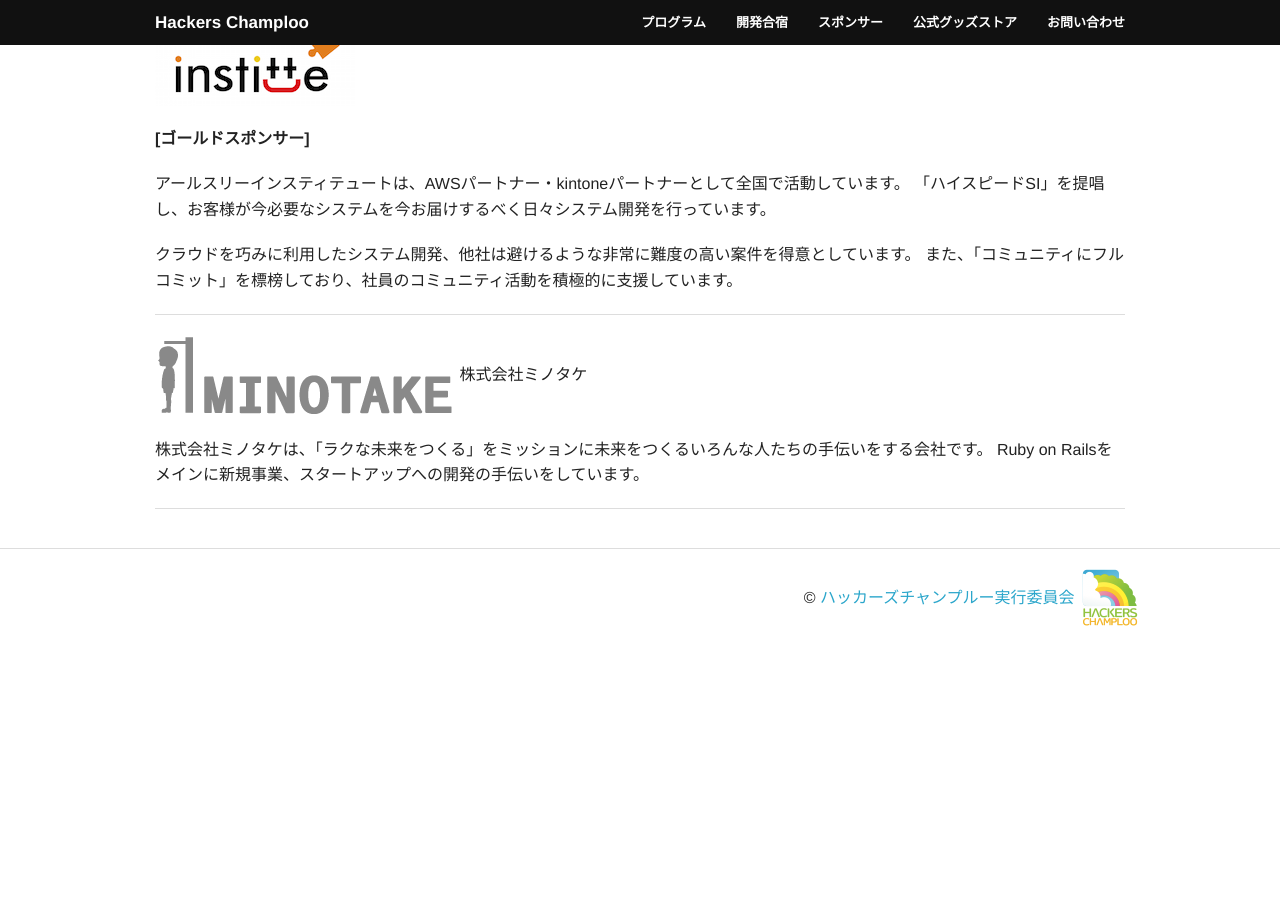
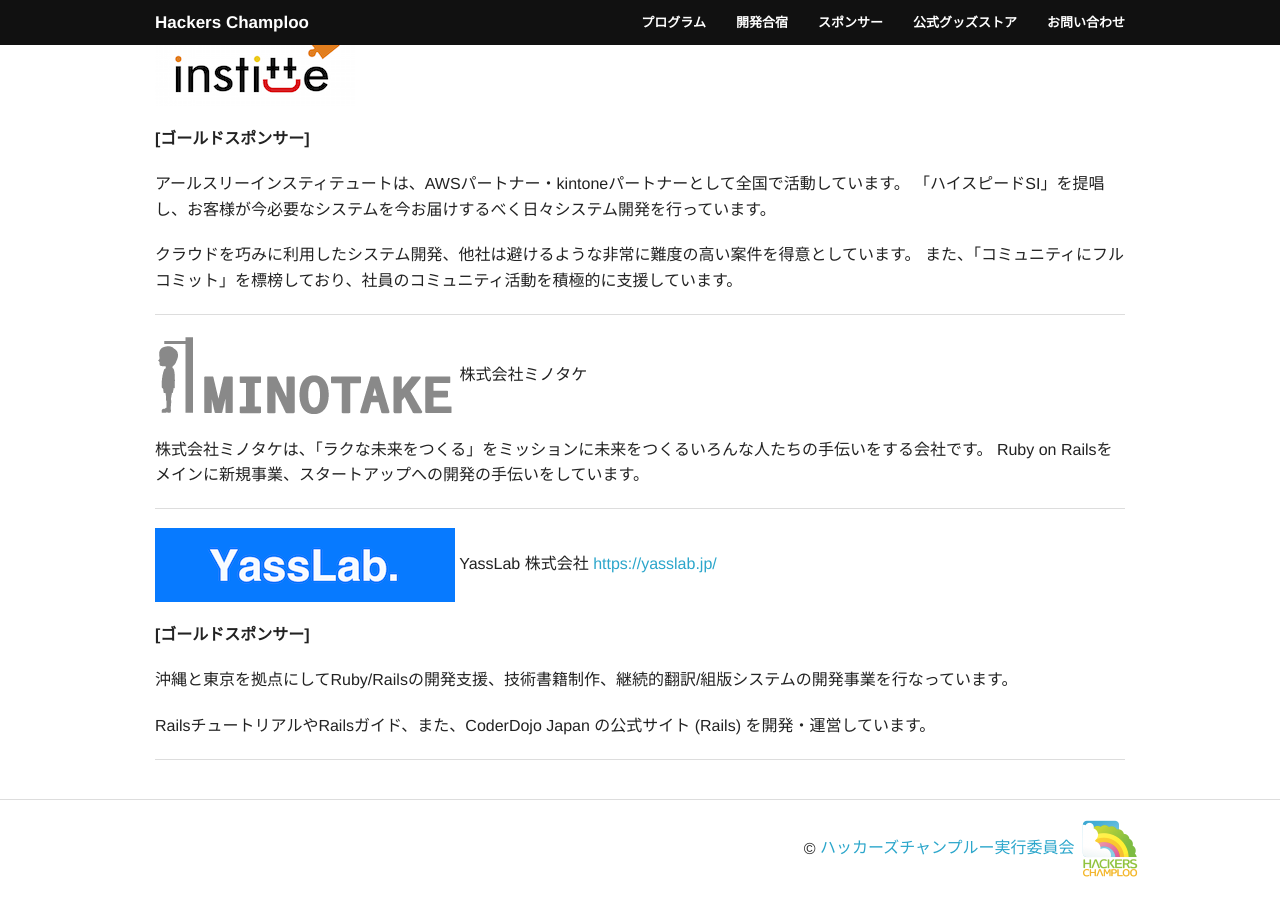
Before and after one commit to hackers-champloo/hackers-champloo.github.io, a Jekyll site: the page built from 2018/sponsors.md, in a window 1280 px wide and 900 px high, scrolled down 1269 px. Built offline with Jekyll 4.4.1, drawn with Linux system fonts in a browser that asks for light colours; nearby versions of some CDN libraries; before the commit the page ends 1918 px from its top, so only the background shows below that.

Commit message:
スポンサーとしてYassLab 株式会社様追加

```diff
--- a/2018/sponsors.md
+++ b/2018/sponsors.md
@@ -77,3 +77,13 @@ title: スポンサー募集
 Ruby on Railsをメインに新規事業、スタートアップへの開発の手伝いをしています。
 
 -----
+
+![](/img/2018/yasslab.png) YassLab 株式会社 [https://yasslab.jp/](https://yasslab.jp/)
+
+**[ゴールドスポンサー]**
+
+沖縄と東京を拠点にしてRuby/Railsの開発支援、技術書籍制作、継続的翻訳/組版システムの開発事業を行なっています。
+
+RailsチュートリアルやRailsガイド、また、CoderDojo Japan の公式サイト (Rails) を開発・運営しています。
+
+-----
```
Also changed, not shown: 2018/index.md (+3 -0 lines), img/2018/yasslab.png (added).
